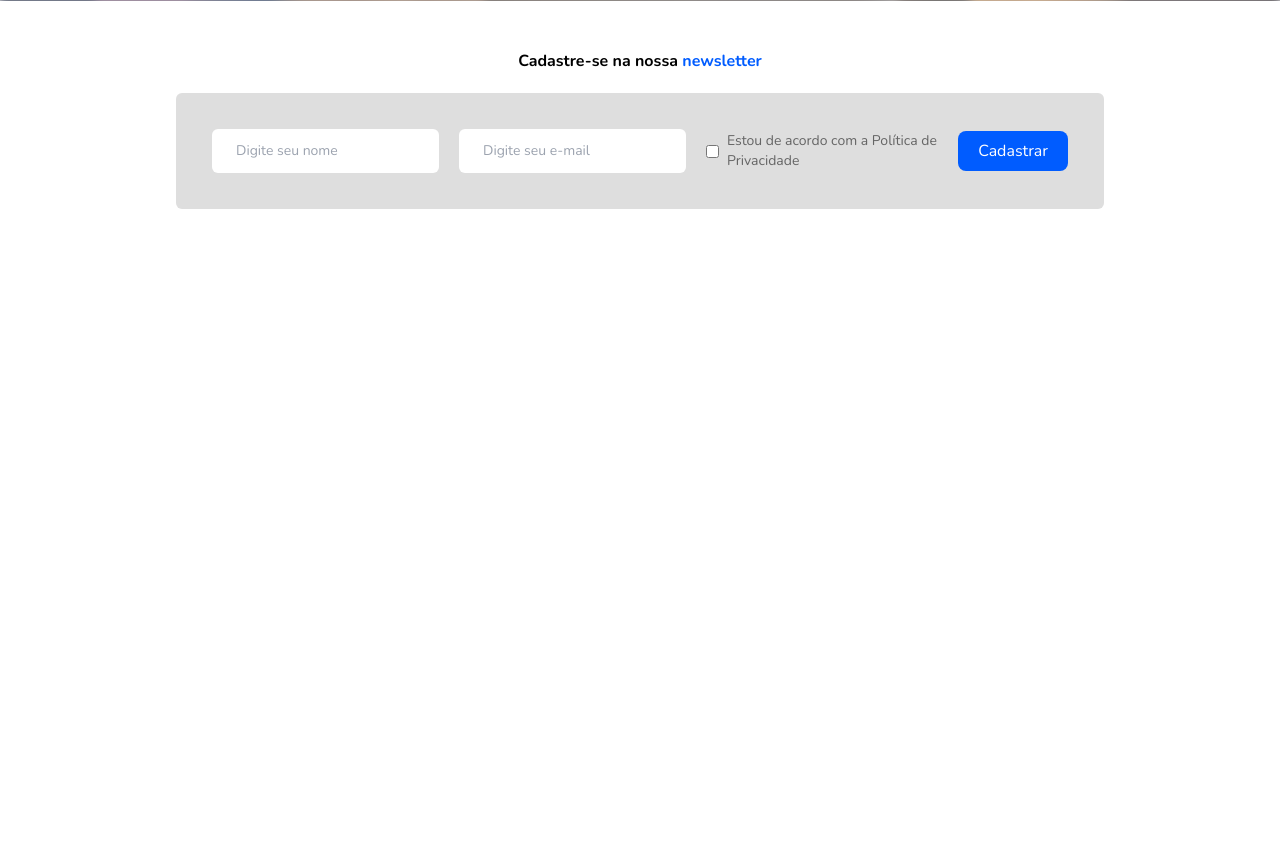
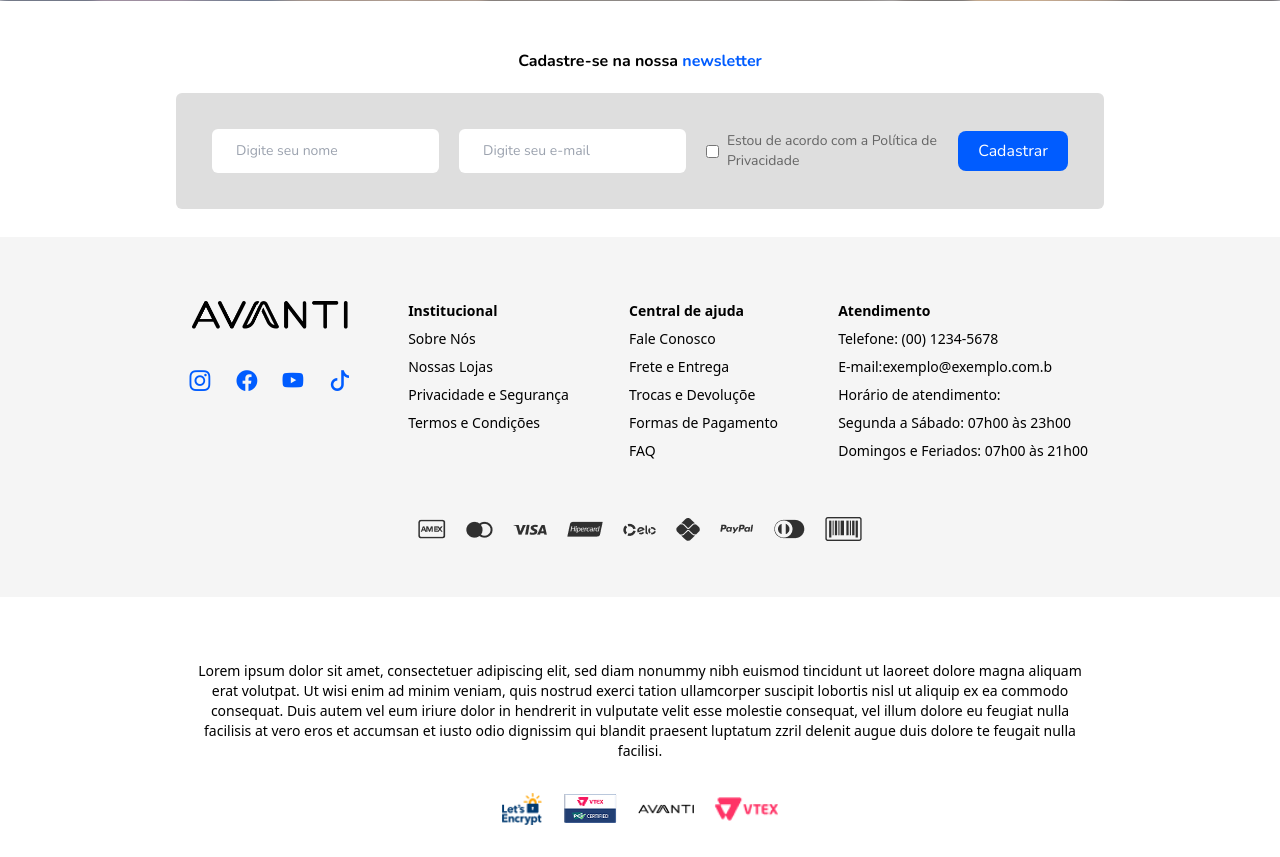
Before and after one commit to JoaoVlopess/Projeto-01----Desenvolvimento-do-Layout, a website: page src/index.html in a window 1280 px wide. Shown: the part 4342-5199 px from the top of the page. Before the commit the page ends 4579 px from the top, so only its background shows below. Drawn offline with nearby package versions, Linux system fonts and the light colour scheme.

Commit message:
add images, footer area, finished layout,

```diff
--- a/src/index.html
+++ b/src/index.html
@@ -332,6 +332,67 @@
         </div>
     </section>
 
+    <section class="">
+        <div class="bg-[#F5F5F5] flex flex-col px-10 md:px-24 lg:px-48 pt-16">
+            <div class="flex justify-between">
+                <div class="flex flex-col">
+                    <img class="w-39 h-7" src="/public/img/attachment.png" alt="Logo avanti">
+                    <div class="flex justify-between mt-10 text-[#005CFF]">
+                        <i class="bi bi-instagram scale-[1.3]"></i>
+                        <i class="bi bi-facebook scale-[1.3]"></i>
+                        <i class="bi bi-youtube scale-[1.3]"></i>
+                        <i class="bi bi-tiktok scale-[1.3]"></i>
+                    </div>
+                </div>
+                <div class="flex flex-col text-sm gap-2">
+                    <h4 class="font-bold">Institucional</h4>
+                    <h5>Sobre Nós</h5>
+                    <h5>Nossas Lojas</h5>
+                    <h5>Privacidade e Segurança</h5>
+                    <h5>Termos e Condições</h5>
+                </div>
+                <div class="flex flex-col text-sm gap-2">
+                    <h4 class="font-bold">Central de ajuda</h4>
+                    <h5>Fale Conosco</h5>
+                    <h5>Frete e Entrega</h5>
+                    <h5>Trocas e Devoluçõe</h5>
+                    <h5>Formas de Pagamento</h5>
+                    <h5>FAQ</h5>
+                </div>
+                <div class="flex flex-col text-sm gap-2">
+                    <h4 class="font-bold">Atendimento</h4>
+                    <h5><span class="font-medium">Telefone:</span> (00) 1234-5678</h5>
+                    <h5><span class="font-medium">E-mail:</span>exemplo@exemplo.com.b</h5>
+                    <h5 class="font-medium">Horário de atendimento:</h5>
+                    <h5>Segunda a Sábado: 07h00 às 23h00</h5>
+                    <h5>Domingos e Feriados:  07h00 às 21h00</h5>
+                </div>
+
+            </div>
+            <div class="flex items-center justify-center my-14 gap-5">
+                <img src="/public/img/innovation class/União 34.png" alt="">
+                <img src="/public/img/innovation class/União 32.png" alt="">
+                <img src="/public/img/innovation class/visa.png" alt="">
+                <img src="/public/img/innovation class/hipercard.png" alt="">
+                <img src="/public/img/innovation class/b.png" alt="">
+                <img src="/public/img/innovation class/União 39.png" alt="">
+                <img src="/public/img/innovation class/paypal-seeklogo.com.png" alt="">
+                <img src="/public/img/innovation class/b-1.png" alt="">
+                <img src="/public/img/innovation class/icon-boleto___ffe2ba684569d29f8e546b10457c48f8.png" alt="">
+
+            </div>
+        </div>
+        <div class="flex flex-col bg-white px-10 md:px-24 lg:px-48 pt-16 justify-center items-center">
+            <p class="text-center text-sm">Lorem ipsum dolor sit amet, consectetuer adipiscing elit, sed diam nonummy nibh euismod tincidunt ut laoreet dolore magna aliquam erat volutpat. Ut wisi enim ad minim veniam, quis nostrud exerci tation ullamcorper suscipit lobortis nisl ut aliquip ex ea commodo consequat. Duis autem vel eum iriure dolor in hendrerit in vulputate velit esse molestie consequat, vel illum dolore eu feugiat nulla facilisis at vero eros et accumsan et iusto odio dignissim qui blandit praesent luptatum zzril delenit augue duis dolore te feugait nulla facilisi.</p>
+            <div class="flex my-8 gap-5 items-center">
+                <img class="w-10 h-8" src="/public/img/innovation class/lock.png" alt="">
+                <img class="w-14 h-8" src="/public/img/innovation class/vtex-pci-200.png" alt="">
+                <img class="w-14 h-2.5 justify-self-center" src="/public/img/innovation class/Frame 14.png" alt="">
+                <img class="w-13 h-6" src="/public/img/innovation class/VTEX_Logo (1) 1.png" alt="">
+            </div>
+        </div>
+    </section>
+
 
 
     <style>
```
Also changed, not shown: public/img/innovation class/Frame 14.png (added), public/img/innovation class/União 32.png (added), public/img/innovation class/União 34.png (added), public/img/innovation class/União 39.png (added), public/img/innovation class/VTEX_Logo (1) 1.png (added), public/img/innovation class/b-1.png (added), public/img/innovation class/b.png (added), public/img/innovation class/hipercard.png (added), public/img/innovation class/icon-boleto___ffe2ba684569d29f8e546b10457c48f8.png (added), public/img/innovation class/lock.png (added), public/img/innovation class/paypal-seeklogo.com.png (added), public/img/innovation class/visa.png (added), public/img/innovation class/vtex-pci-200.png (added).
